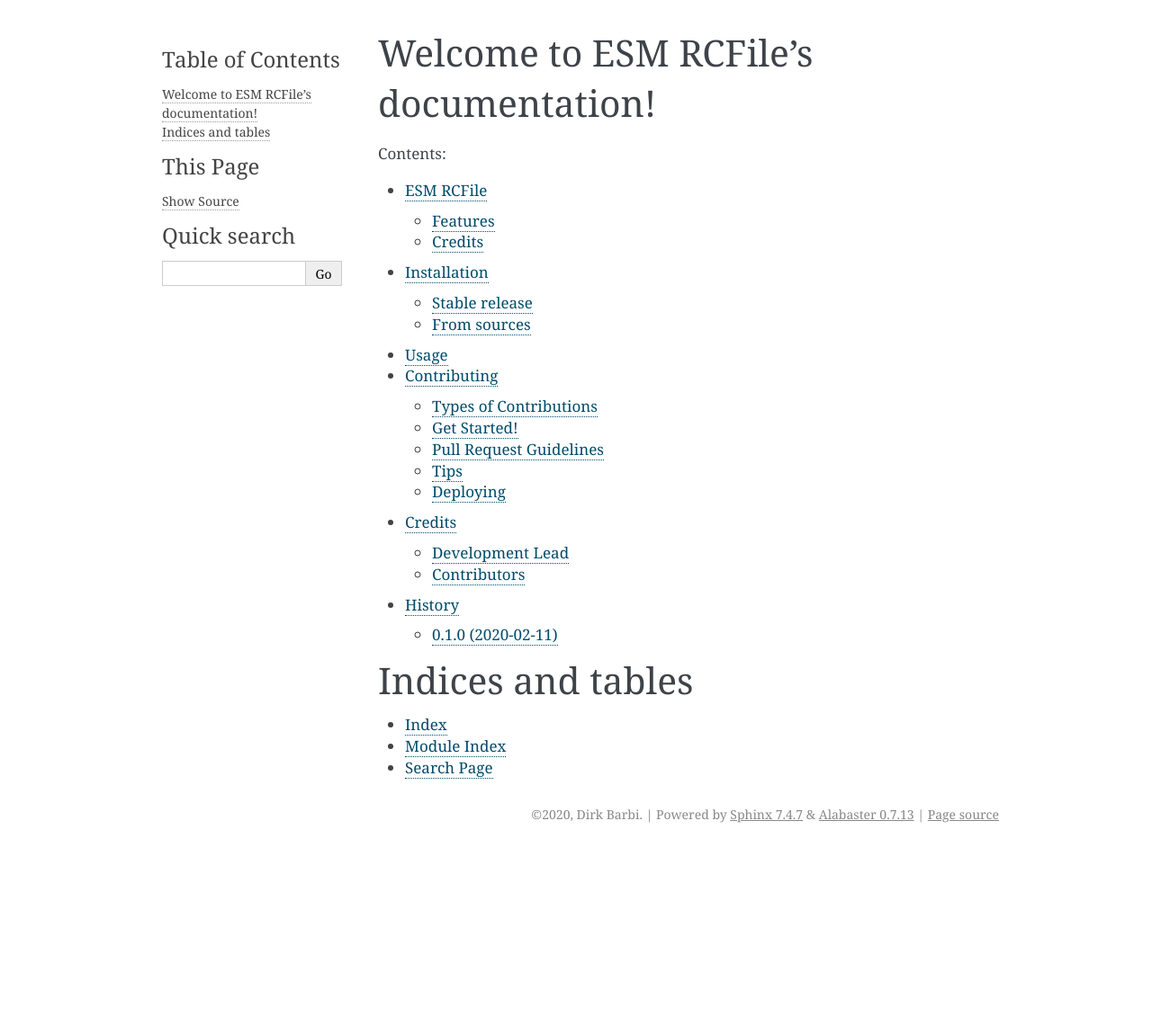
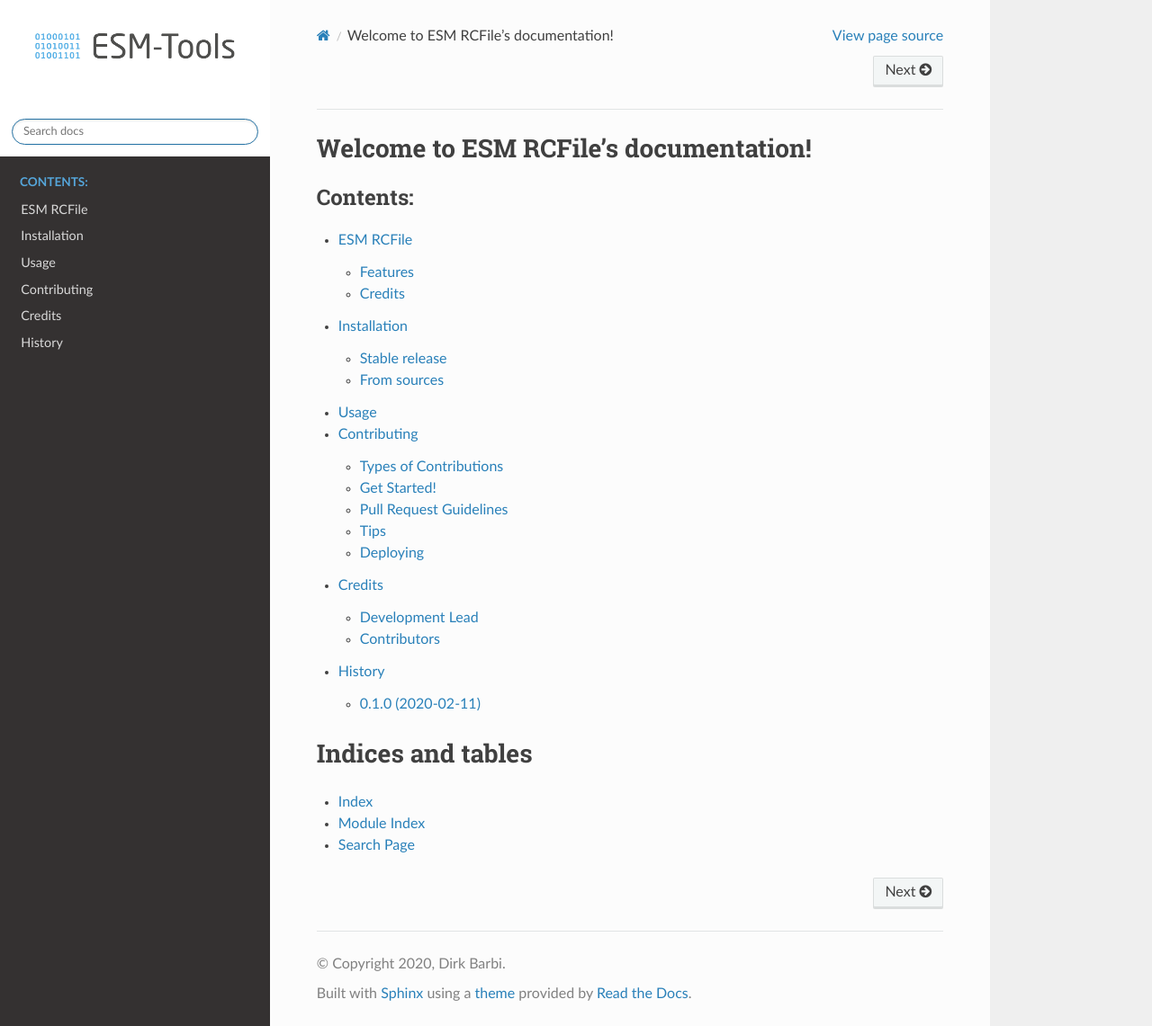
Before and after one commit to esm-tools/esm_rcfile, a Sphinx documentation site: the page built from docs/index.rst, in a window 1280 px wide and 1141 px high. Shown: the whole window at 90% size. Built offline with Sphinx 7.4.7 and the Read the Docs theme 2.0.0, drawn with Linux system fonts in a browser that asks for light colours; pages that are not in the unit, such as notebooks, are missing from menus.

Commit message:
move to rtd

```diff
--- a/docs/conf.py
+++ b/docs/conf.py
@@ -83,19 +83,23 @@
 # The theme to use for HTML and HTML Help pages.  See the documentation for
 # a list of builtin themes.
 #
-html_theme = 'alabaster'
+html_theme = 'sphinx_rtd_theme'
 
 # Theme options are theme-specific and customize the look and feel of a
 # theme further.  For a list of options available for each theme, see the
 # documentation.
 #
-# html_theme_options = {}
-
+html_theme_options = {
+    "style_nav_header_background": "white",
+    "logo_only": True,
+    "prev_next_buttons_location": "both",
+}
 # Add any paths that contain custom static files (such as style sheets) here,
 # relative to this directory. They are copied after the builtin static files,
 # so a file named "default.css" will overwrite the builtin "default.css".
 html_static_path = ['_static']
 
+html_logo = "_static/ESM-TOOLS_LOGO_RGB_72dpi.jpg"
 
 # -- Options for HTMLHelp output ---------------------------------------
 
```
Also changed, not shown: docs/_static/ESM-TOOLS_LOGO_RGB_72dpi.jpg (added).
